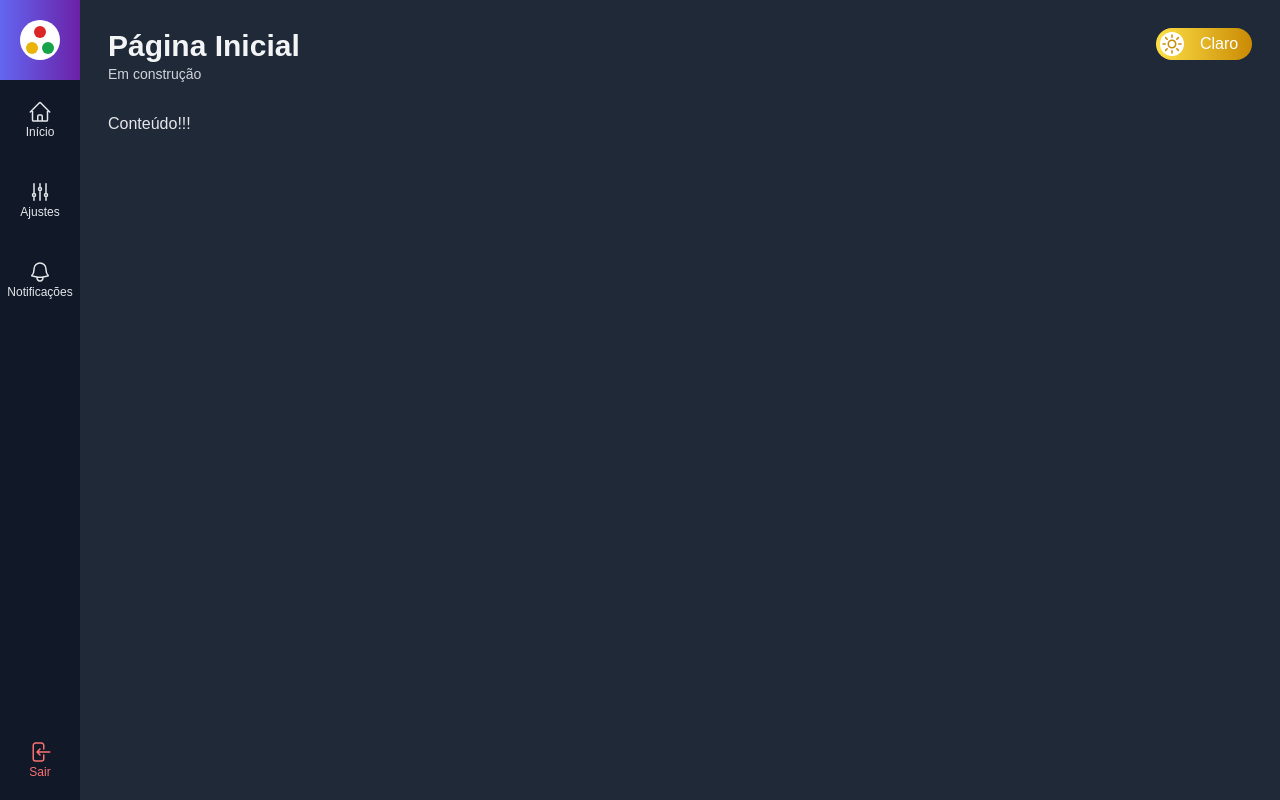
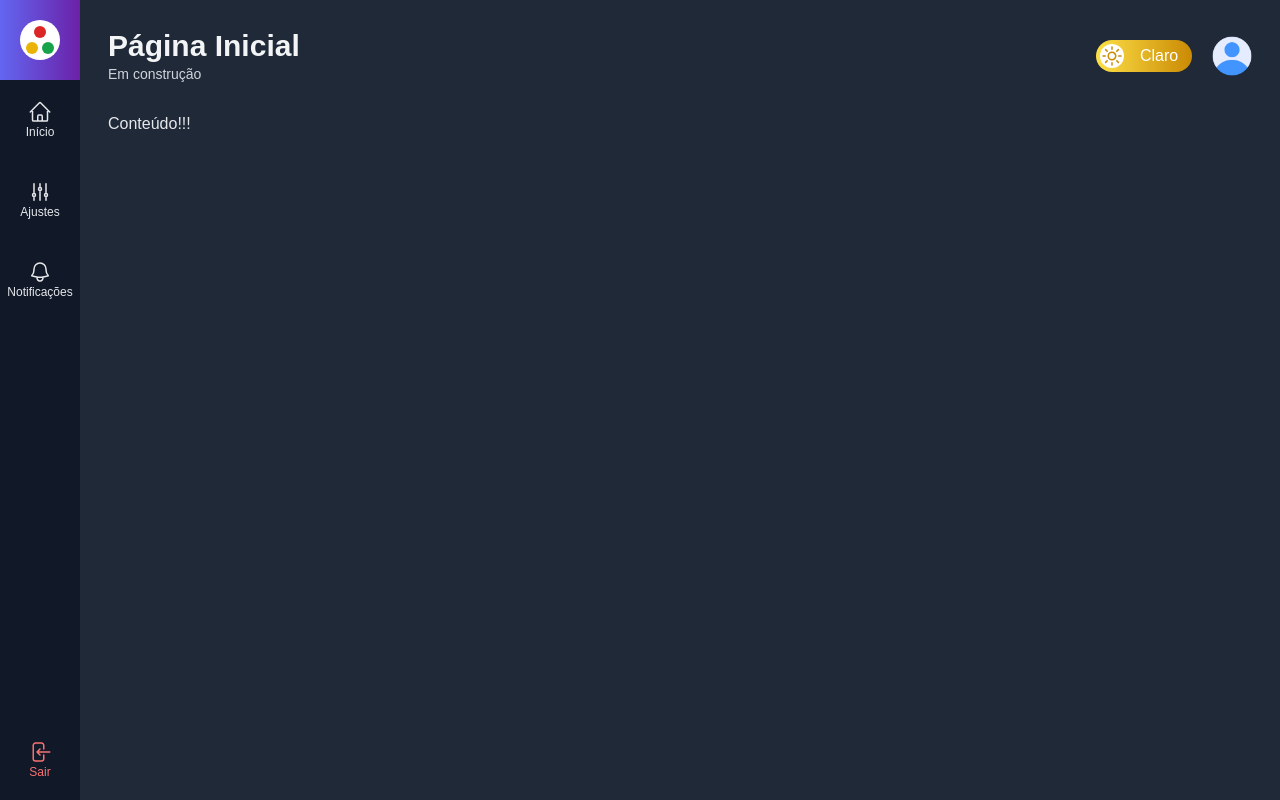
Before and after one commit to adormundo/nextjs-admin-template, a Next.js app: page / in a window 1280 px wide. Built offline with nearby package versions, Linux system fonts and the light colour scheme; no server answers.

Commit message:
Avatar Usuário

```diff
--- /dev/null
+++ b/src/components/template/AvatarUsuario.tsx
@@ -0,0 +1,19 @@
+import Link from 'next/link';
+import useAuth from '../../data/hook/useAuth';
+
+interface AvatarUsuarioProps {
+  className?: string
+}
+
+export default function AvatarUsuario(props: AvatarUsuarioProps) {
+  const { usuario } = useAuth();
+  return (
+    <Link href="/perfil">
+      <img
+        src={usuario?.imagemUrl ?? './images/avatar.png'}
+        alt="Avatar do Usuário"
+        className={`h-10 w-10 rounded-full cursor-pointer ${props.className}`}
+      />
+    </Link>
+  );
+}
--- a/src/components/template/Cabecalho.tsx
+++ b/src/components/template/Cabecalho.tsx
@@ -1,4 +1,5 @@
 import useAppData from '../../data/hook/useAppData';
+import AvatarUsuario from './AvatarUsuario';
 import BotaoAlternarTema from './BotaoAlternarTema';
 import Titulo from './Titulo';
 
@@ -13,8 +14,9 @@ export default function Cabecalho(props: CabecalhoProps) {
   return (
     <div className={`flex`}>
       <Titulo titulo={props.titulo} subtitulo={props.subtitulo} />
-      <div className={`flex flex-grow justify-end`}>
+      <div className={`flex flex-grow justify-end items-center gap-5`}>
         <BotaoAlternarTema tema={tema} alternarTema={alternarTema} />
+        <AvatarUsuario />
       </div>
     </div>
   );
--- a/src/data/context/AuthContext.tsx
+++ b/src/data/context/AuthContext.tsx
@@ -5,7 +5,7 @@ import Usuario from '../../model/Usuario';
 import { useState } from 'react';
 
 interface AuthContextProps {
-  usuairo?: Usuario;
+  usuario?: Usuario;
   loginGoogle?: () => Promise<void>;
 }
 
@@ -24,7 +24,7 @@ async function usuarioNormalizado(usuarioFirebase: any): Promise<Usuario> {
 }
 
 export function AuthProvider(props: any) {
-  const [usuairo, setUsuario] = useState<Usuario>();
+  const [usuario, setUsuario] = useState<Usuario>();
 
   async function loginGoogle() {
     const resp = await firebase
@@ -39,7 +39,7 @@ export function AuthProvider(props: any) {
   }
 
   return (
-    <AuthContext.Provider value={{ usuairo, loginGoogle }}>
+    <AuthContext.Provider value={{ usuario, loginGoogle }}>
       {props.children}
     </AuthContext.Provider>
   );
--- a/src/pages/autenticacao.tsx
+++ b/src/pages/autenticacao.tsx
@@ -6,7 +6,7 @@ import useAuth from '../data/hook/useAuth';
 
 export default function Autenticacao() {
 
-  const {usuairo, loginGoogle} = useAuth()
+  const {usuario, loginGoogle} = useAuth()
 
   const [modo, setModo] = useState<'login' | 'cadastro'>('login');
   const [email, setEmail] = useState('');
--- /dev/null
+++ b/src/pages/perfil.tsx
@@ -0,0 +1,15 @@
+import Layout from '../components/template/Layout';
+import useAppData from '../data/hook/useAppData';
+
+export default function Perfil() {
+  const {alternarTema} = useAppData()
+
+  return (
+    <Layout
+      titulo="Perfil do Usuário"
+      subtitulo="Meus dados pessoais"
+    >
+      <h1>Perfil do Usuário</h1>
+    </Layout>
+  );
+}
```
Also changed, not shown: public/images/avatar.png (added).
